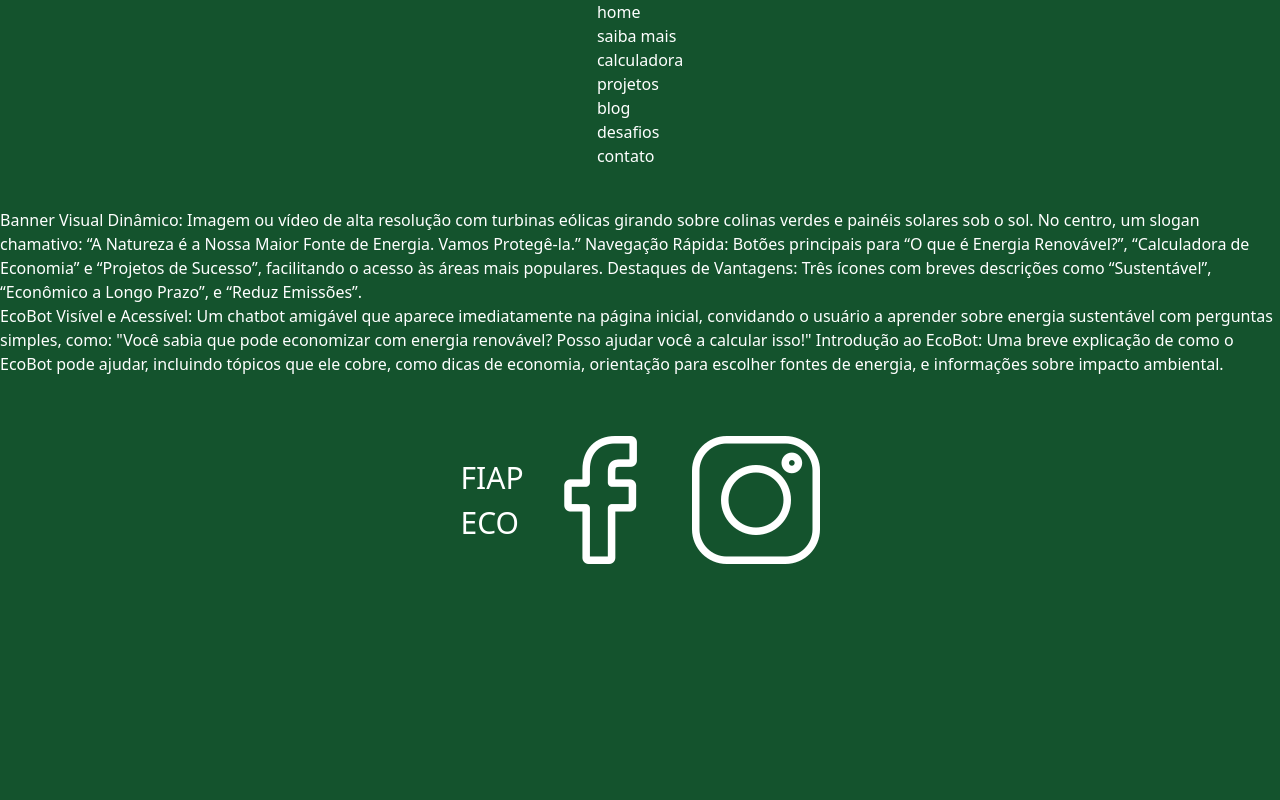
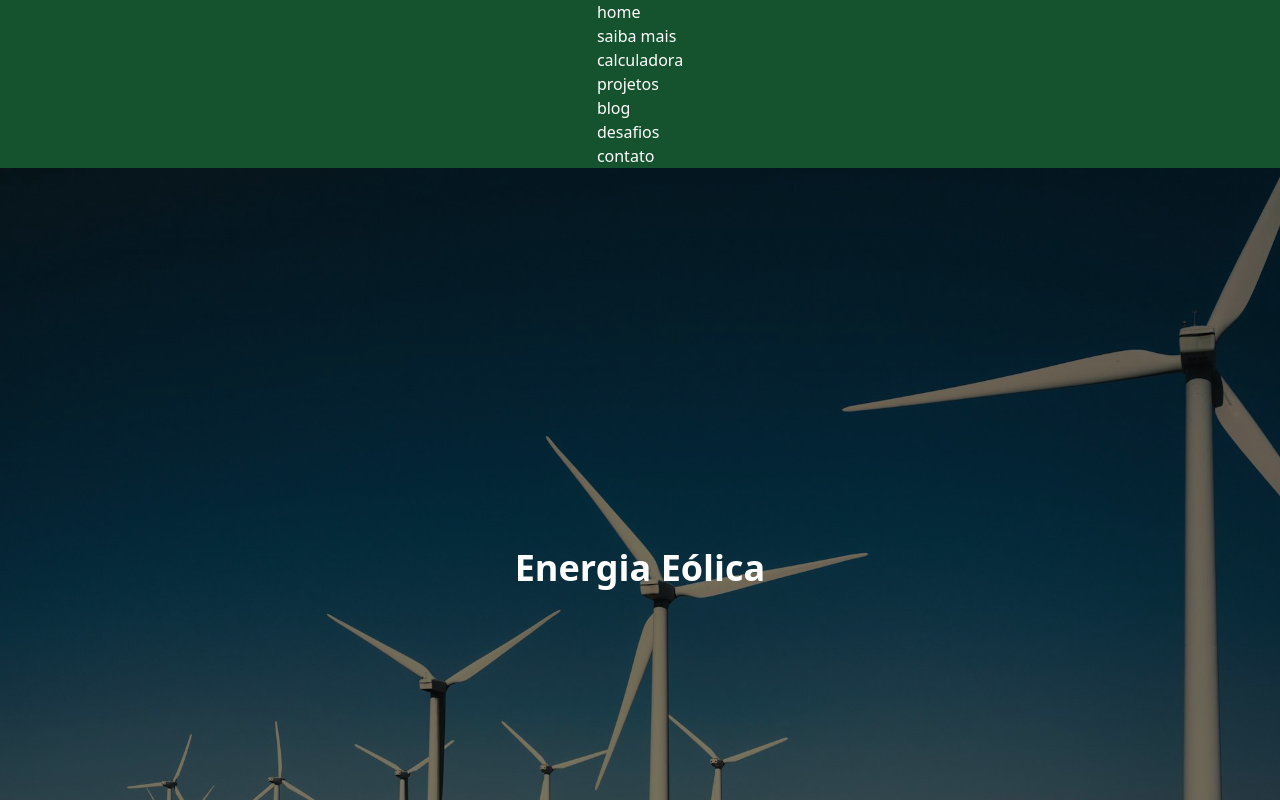
Before and after one commit to gusandrini/gs-2, a Next.js app in the folder gs/: page / in a window 1280 px wide. Shown: the top 800 px of the page. Built offline with nearby package versions, Linux system fonts and the light colour scheme.

Commit message:
adicionando imagem de fundo

```diff
--- a/gs/src/app/page.tsx
+++ b/gs/src/app/page.tsx
@@ -1,9 +1,11 @@
 import React from 'react'
 import Inicial from './conteudo-inicial/page';
+import Paisagem from './paisagem/page';
 
 const Home = () => {
   return (
     <div>
+      <Paisagem/>
       <Inicial/>
     </div>
   )
--- /dev/null
+++ b/gs/src/app/paisagem/page.tsx
@@ -0,0 +1,21 @@
+import React from 'react';
+import Eolica from '@/Image/eolica.jpg';
+
+const Paisagem = () => {
+  return (
+    <div
+      className="relative h-screen bg-cover bg-center"
+      style={{
+        backgroundImage: `url(${Eolica.src})`
+      }}
+    >
+      <div className="absolute inset-0 bg-black bg-opacity-50"></div> {/* Overlay de transparência */}
+
+      <div className="relative z-10 flex justify-center items-center h-full text-white">
+        <h1 className="text-4xl font-bold">Energia Eólica</h1>
+      </div>
+    </div>
+  );
+};
+
+export default Paisagem;
```
Also changed, not shown: gs/src/Image/eolica.jpg (added).
